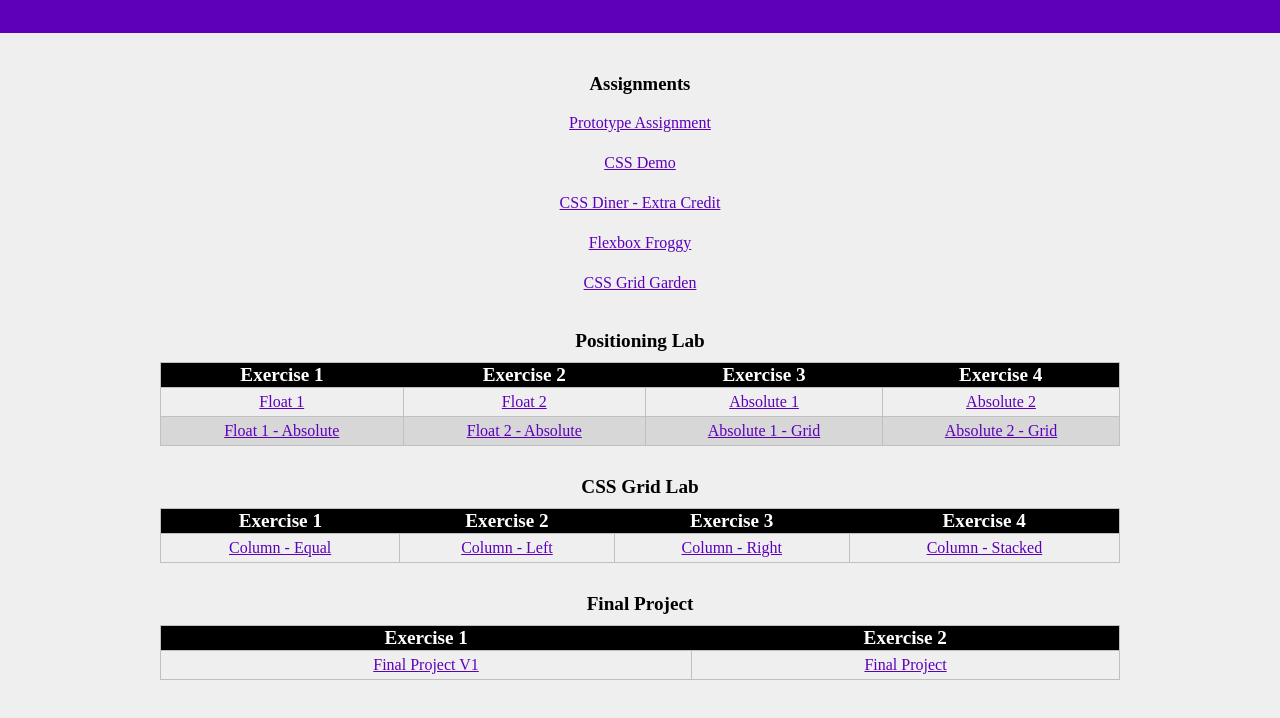
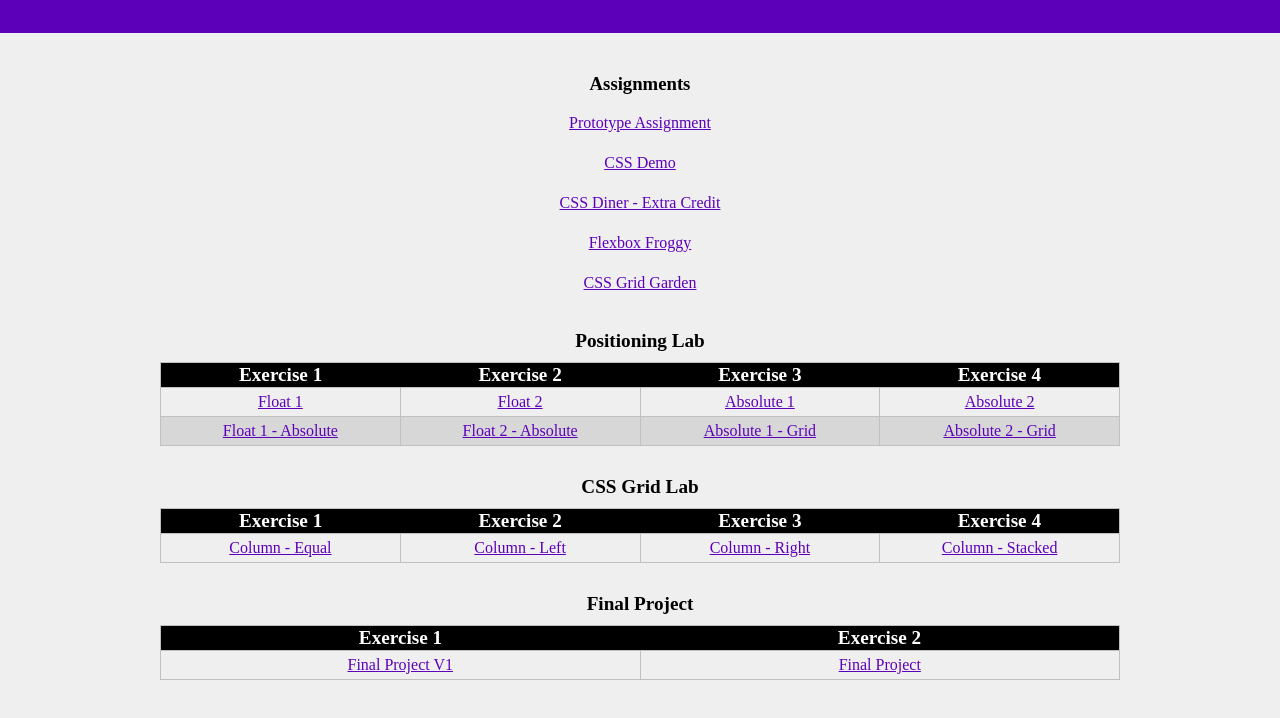
Before and after one commit to FinchHub/ifsc-11003-01, a plain HTML site: page index.html in a window 1280 px wide. Shown: the part 132-850 px from the top of the page. Drawn offline with Linux system fonts and the light colour scheme.

Commit message:
Evened out grid spacing

```diff
--- a/assets/css/style.css
+++ b/assets/css/style.css
@@ -154,3 +154,15 @@ nav a{
 #grid-lab, #final-project {
   margin-top: 30px;
 }
+
+#position-lab td,
+#position-lab th,
+#grid-lab td,
+#grid-lab th {
+  width: 25%;
+}
+
+#final-project td,
+#final-project th {
+  width: 50%;
+}
```
